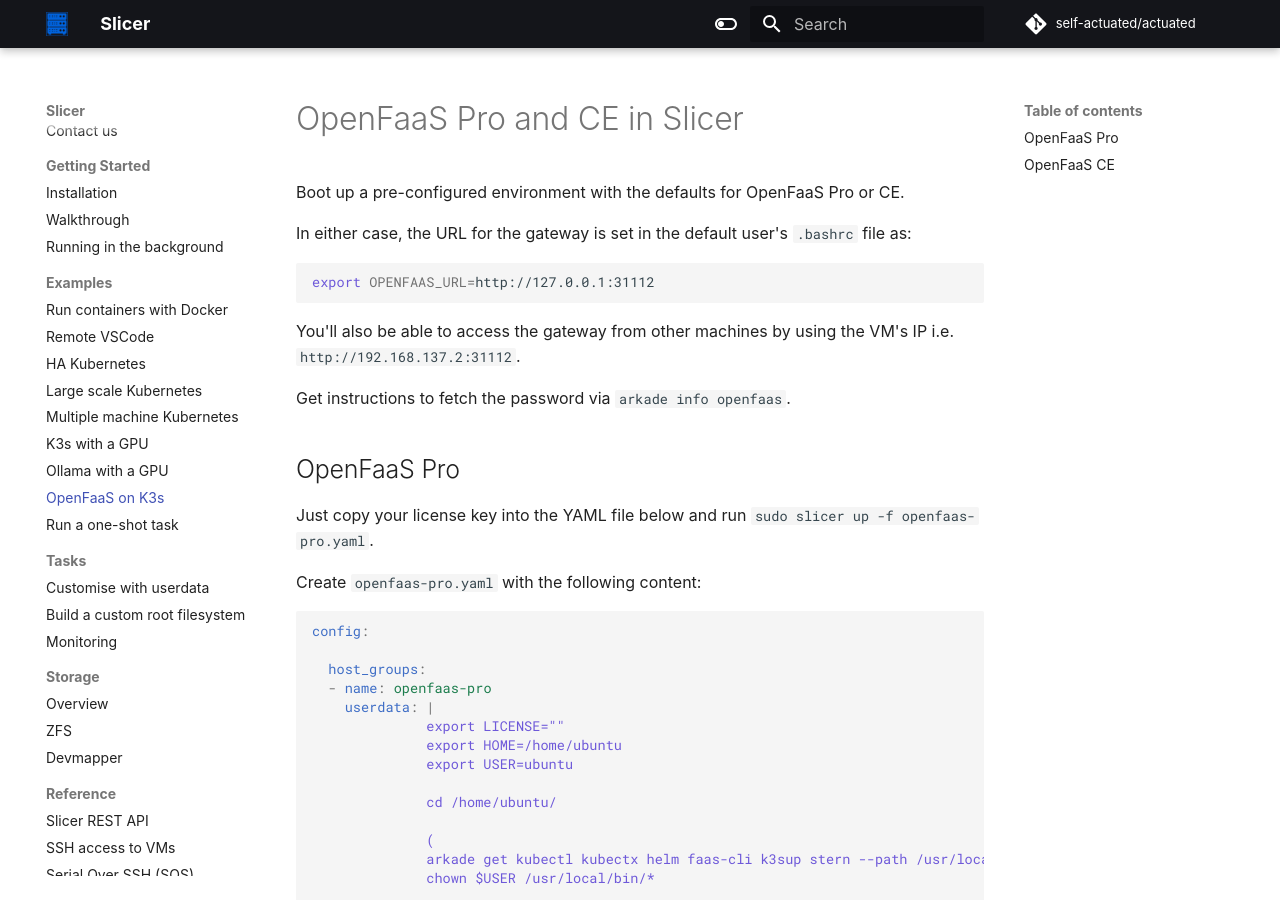
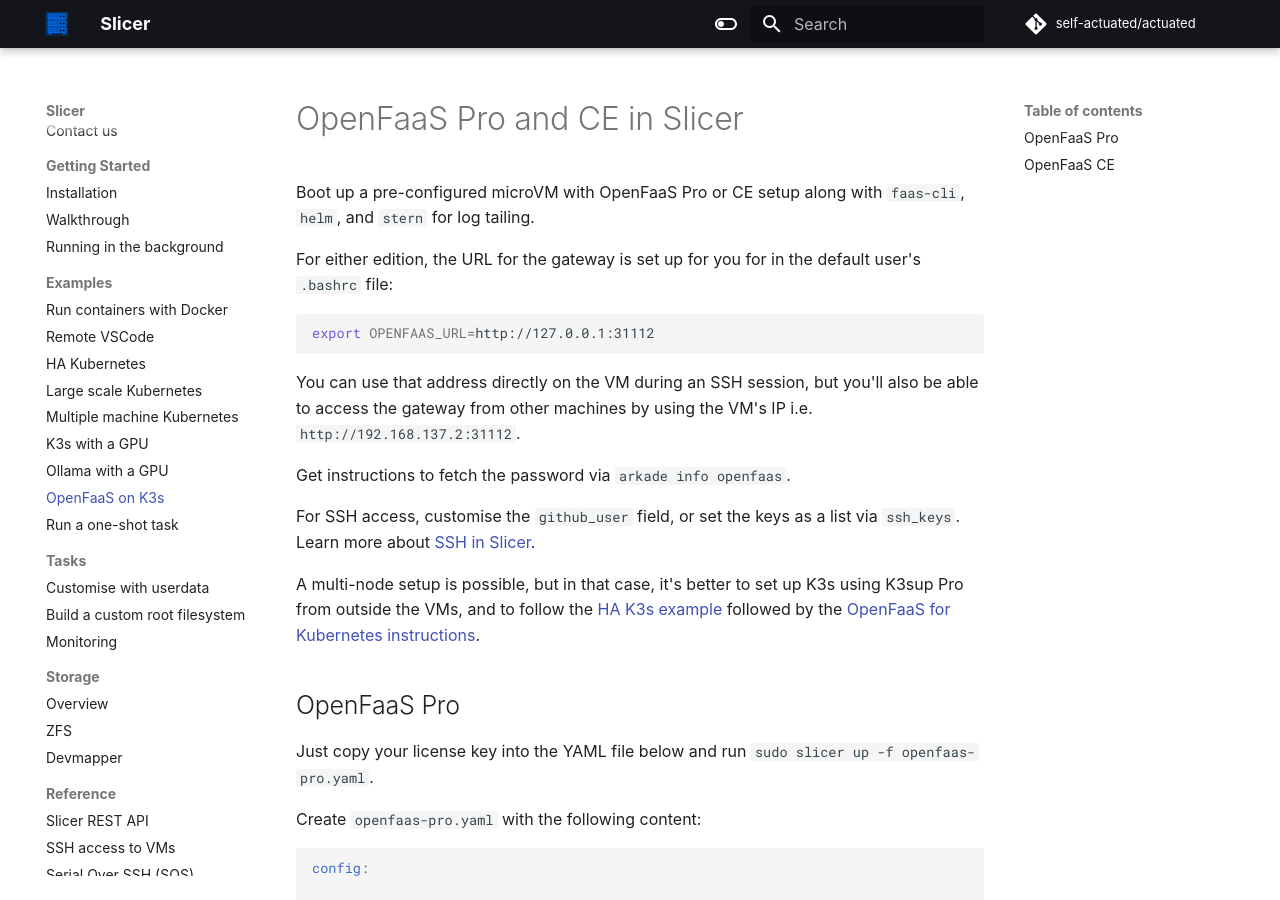
Before and after one commit to slicervm/docs.slicervm.com, an MkDocs documentation site: the page built from docs/examples/openfaas.md, in a window 1280 px wide and 900 px high. Built offline with MkDocs 1.6.1 and Material for MkDocs 9.7.7, drawn with Linux system fonts in a browser that asks for light colours; some web fonts are replaced; comment, search, counter and statistics services are not loaded.

Commit message:
Example for openfaas
Signed-off-by: Alex Ellis (OpenFaaS Ltd) <alexellis2@gmail.com>

````diff
--- a/docs/examples/openfaas.md
+++ b/docs/examples/openfaas.md
@@ -1,16 +1,20 @@
 # OpenFaaS Pro and CE in Slicer
 
-Boot up a pre-configured environment with the defaults for OpenFaaS Pro or CE.
+Boot up a pre-configured microVM with OpenFaaS Pro or CE setup along with `faas-cli`, `helm`, and `stern` for log tailing.
 
-In either case, the URL for the gateway is set in the default user's `.bashrc` file as:
+For either edition, the URL for the gateway is set up for you for in the default user's `.bashrc` file:
 
 ```bash
 export OPENFAAS_URL=http://127.0.0.1:31112
 ```
 
-You'll also be able to access the gateway from other machines by using the VM's IP i.e. `http://192.168.137.2:31112`.
+You can use that address directly on the VM during an SSH session, but you'll also be able to access the gateway from other machines by using the VM's IP i.e. `http://192.168.137.2:31112`.
 
 Get instructions to fetch the password via `arkade info openfaas`.
+
+For SSH access, customise the `github_user` field, or set the keys as a list via `ssh_keys`. Learn more about [SSH in Slicer](/reference/ssh).
+
+A multi-node setup is possible, but in that case, it's better to set up K3s using K3sup Pro from outside the VMs, and to follow the [HA K3s example](/examples/ha-k3s) followed by the [OpenFaaS for Kubernetes instructions](https://docs.openfaas.com/deployment/).
 
 ## OpenFaaS Pro
 
````
